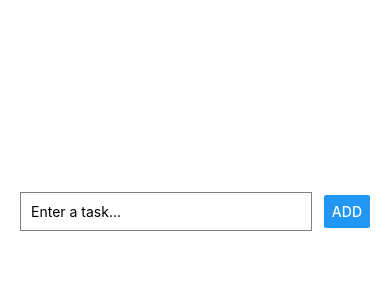
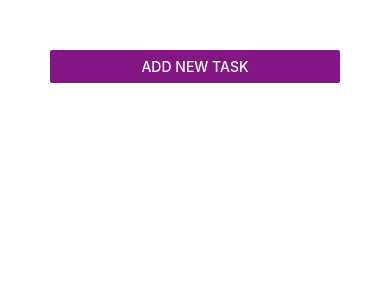
Before and after one commit to patoooplech/patriklech_PMA_01, a React Native app: screen / in a window 390 px wide. Shown: the top 300 px of the page. Built offline with nearby package versions, Linux system fonts and the light colour scheme.

Commit message:
funkcne mazanie fukcne cancel tlacidlo

```diff
--- a/App.js
+++ b/App.js
@@ -1,5 +1,5 @@
 import { StatusBar } from 'expo-status-bar';
-import { StyleSheet, View , FlatList} from 'react-native';
+import { StyleSheet, View , FlatList, Button, Alert} from 'react-native';
 import { useState} from 'react';
 import * as Crypto from 'expo-crypto';
 import { v4 as uuidv } from 'uuid';
@@ -18,6 +18,8 @@ export default function App() {
       { id: uuidv({ random: Crypto.getRandomValues(new Uint8Array(16)) }), text },
     ]);
    }
+  //správa modalneho okna
+const [modalIsVisible, setModalIsVisible] = useState(false);
 function deleteTaskItem(id)  {
   //console.log("delete");
   setTaskList((CurrentTaskList) =>{
@@ -25,12 +27,24 @@ function deleteTaskItem(id)  {
   }
 );
 }
+//funkcia pre riadenie modalneho okna
+function startAddTaskHandler() {
+  setModalIsVisible(true);
+}
+function endAddTaskHandler() {
+  setModalIsVisible(false);
+}
   return (
     <View style={styles.appContainer}>
-      <TaskInput onAddTask={addTaskHandler} />
+      {/*pridamebutton */}
+      <Button title="Add New Task" onPress={startAddTaskHandler} color = "#841584"/>
+      <TaskInput onAddTask={addTaskHandler}  visible={modalIsVisible} onCancel={endAddTaskHandler}/>
+
        <FlatList
         data={taskList}
-        renderItem={({item}) => <TaskItem key={item.id}  text={item.text} task ={item} onDeleteItem={deleteTaskItem} />}
+        renderItem={({item}) =>
+        <TaskItem key={item.id}  text={item.text} task ={item} onDeleteItem={deleteTaskItem}  onCancel={endAddTaskHandler}/>
+        }
 
       />
       <StatusBar style="auto" />
@@ -38,9 +52,11 @@ function deleteTaskItem(id)  {
   );
 }
 
+
 const styles = StyleSheet.create({
   appContainer: {
     flex: 1,
+    padding: 50,
   },
   taskContainer: {
     flex: 3,
--- a/components/TaskInput.js
+++ b/components/TaskInput.js
@@ -1,15 +1,16 @@
 import { useState } from 'react';
-import { Button, StyleSheet, TextInput, View } from 'react-native';
+import { Button, StyleSheet, TextInput, View, Modal } from 'react-native';
 
-export default function TaskInput({ onAddTask }) {
+export default function TaskInput(props) {
   const [taskText, setTaskText] = useState('');
 
   function addTaskHandler() {
-    onAddTask(taskText);
+    props.onAddTask(taskText);
     setTaskText("");
   }
 
   return (
+    <Modal visible={props.visible} animationType="slide">
     <View style={styles.inputContainer}>
       <TextInput
         style={styles.inputText}
@@ -19,16 +20,26 @@ export default function TaskInput({ onAddTask }) {
         onSubmitEditing={addTaskHandler}
         returnKeyType="done"
       />
-      <Button title="Add" onPress={addTaskHandler} />
+
     </View>
+    <View style={styles.buttonContainer}>
+      <View style={styles.button}>
+         <Button title="Add" onPress={addTaskHandler} />
+      </View>
+      <View style={styles.button}>
+          <Button title="CANCEL" onPress={props.onCancel} />
+      </View>
+      <View style={styles.button}></View>
+    </View>
+    </Modal>
   );
 }
 
 const styles = StyleSheet.create({
   inputContainer: {
     flex: 1,
-    flexDirection: 'row',
-    justifyContent: 'space-between',
+    flexDirection: 'column',
+    justifyContent: 'center',
     alignItems: 'center',
     paddingHorizontal: 20,
   },
@@ -39,4 +50,12 @@ const styles = StyleSheet.create({
     padding: 10,
     marginRight: 12,
   },
+  buttonContainer: {
+    marginTop: 16,
+    flexDirection: 'row',
+  },
+  button: {
+    width: 100,
+    marginHorizontal: 8,
+  },
 });
```
